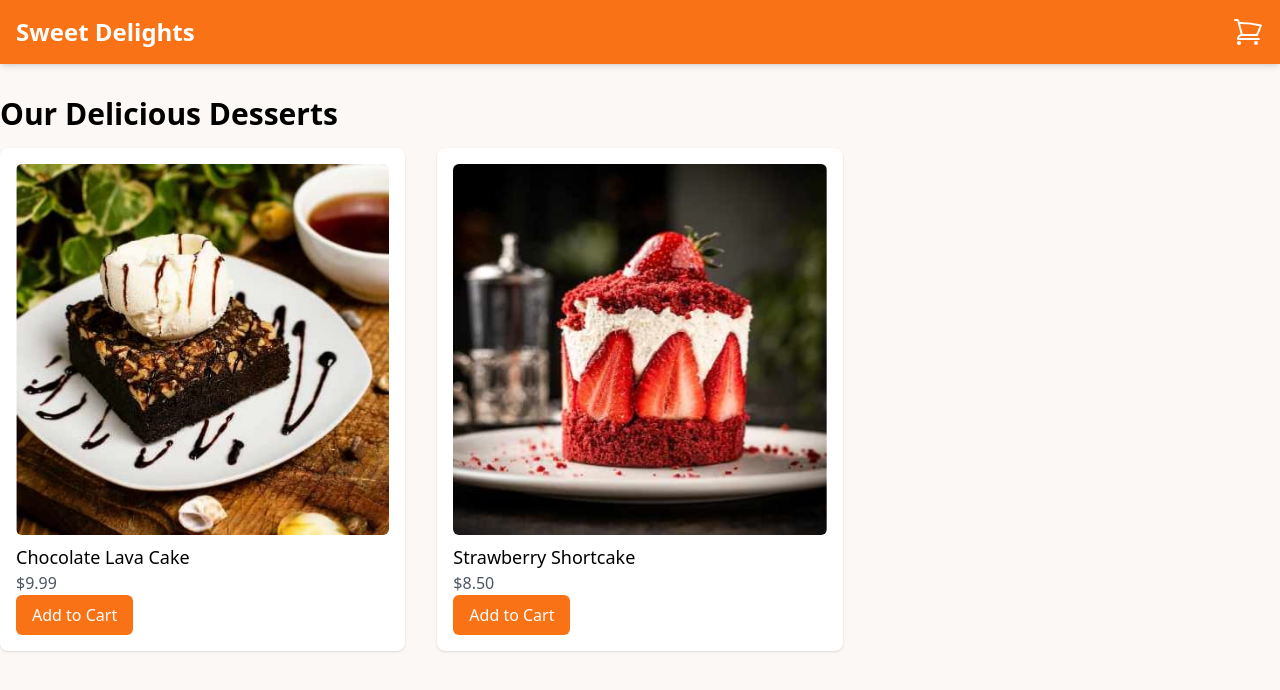
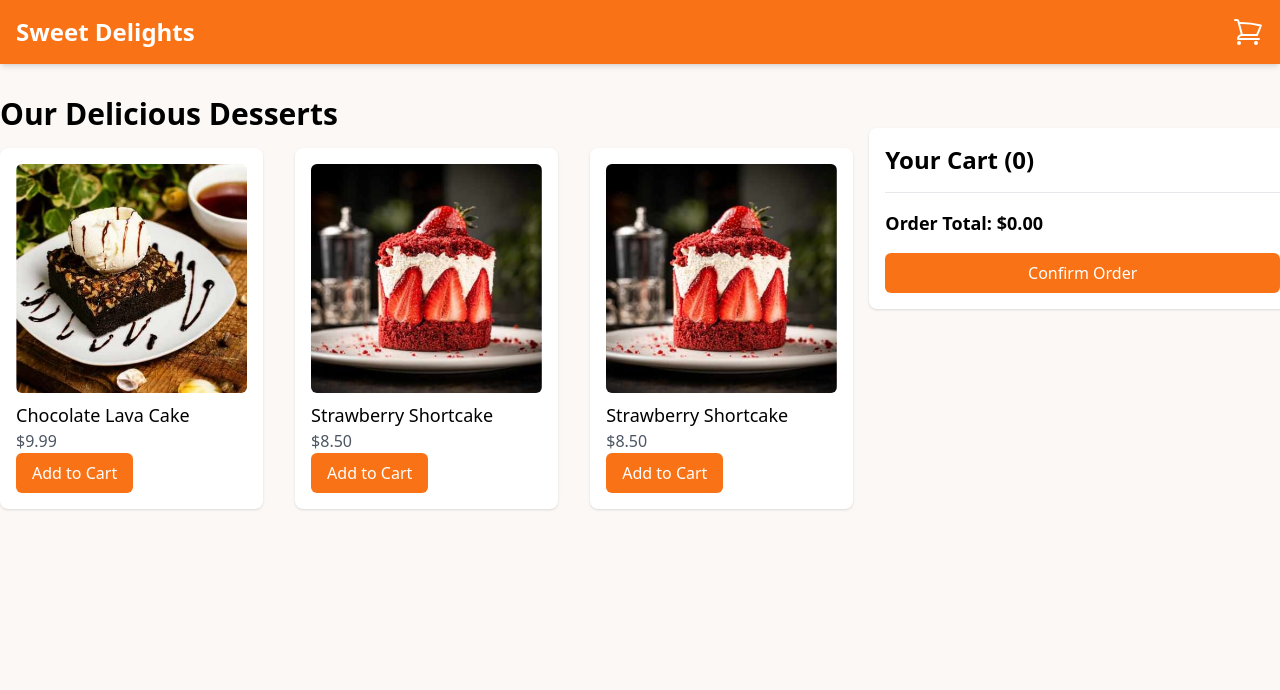
Before and after one commit to delfinjfb/product-list-cart-fem, a React (Create React App) app: page / in a window 1280 px wide. Shown: the top 690 px of the page. Built offline with nearby package versions, Linux system fonts and the light colour scheme.

Commit message:
Cart component

```diff
--- /dev/null
+++ b/src/components/Cart.jsx
@@ -0,0 +1,47 @@
+// src/components/Cart.jsx
+import React from "react";
+
+const Cart = ({cartItems, onRemoveFromCart, onConfirmOrder}) => {
+	const getTotalPrice = () => {
+		return cartItems
+			.reduce((total, item) => total + item.price * item.quantity, 0)
+			.toFixed(2);
+	};
+
+	return (
+		<div className="bg-white p-4 rounded-lg shadow  top-0 right-0 m-4 w-80 md:w-96 lg:static lg:w-full lg:mt-8">
+			<h2 className="text-2xl font-bold mb-4">
+				Your Cart ({cartItems.length})
+			</h2>
+			<ul>
+				{cartItems.map((item, index) => (
+					<li key={index} className="flex justify-between items-center mb-4">
+						<div>
+							<h3 className="text-lg font-medium">{item.name}</h3>
+							<p className="text-gray-600">
+								{item.quantity} x ${item.price.toFixed(2)}
+							</p>
+						</div>
+						<button
+							onClick={() => onRemoveFromCart(item)}
+							className="bg-red-500 text-white px-4 py-2 rounded-md hover:bg-red-600"
+						>
+							Remove
+						</button>
+					</li>
+				))}
+			</ul>
+			<div className="border-t pt-4 mt-4">
+				<p className="text-lg font-bold">Order Total: ${getTotalPrice()}</p>
+				<button
+					onClick={onConfirmOrder}
+					className="bg-orange-500 text-white px-4 py-2 rounded-md hover:bg-orange-600 mt-4 w-full"
+				>
+					Confirm Order
+				</button>
+			</div>
+		</div>
+	);
+};
+
+export default Cart;
--- a/src/pages/Home.jsx
+++ b/src/pages/Home.jsx
@@ -1,9 +1,11 @@
 // src/pages/Home.jsx
-import React from "react";
-import DessertItem from "../components/DessertItem.jsx"; // Assuming you have a DessertItem component
+import React, {useState} from "react";
+import DessertItem from "../components/DessertItem.jsx";
+import Cart from "../components/Cart.jsx";
 
 const Home = () => {
-	// Sample dessert data (replace with your actual data)
+	const [cartItems, setCartItems] = useState([]);
+
 	const desserts = [
 		{
 			name: "Chocolate Lava Cake",
@@ -14,17 +16,71 @@ const Home = () => {
 			name: "Strawberry Shortcake",
 			price: 8.5,
 			image: "/images/image-cake-tablet.jpg"
+		},
+		{
+			name: "Strawberry Shortcake",
+			price: 8.5,
+			image: "/images/image-cake-tablet.jpg"
 		}
 		// ...more desserts
 	];
 
+	const handleAddToCart = dessert => {
+		const existingItem = cartItems.find(item => item.name === dessert.name);
+		if (existingItem) {
+			setCartItems(
+				cartItems.map(item =>
+					item.name === dessert.name
+						? {...item, quantity: item.quantity + 1}
+						: item
+				)
+			);
+		} else {
+			setCartItems([...cartItems, {...dessert, quantity: 1}]);
+		}
+	};
+
+	const handleRemoveFromCart = dessert => {
+		const existingItem = cartItems.find(item => item.name === dessert.name);
+		if (existingItem.quantity === 1) {
+			setCartItems(cartItems.filter(item => item.name !== dessert.name));
+		} else {
+			setCartItems(
+				cartItems.map(item =>
+					item.name === dessert.name
+						? {...item, quantity: item.quantity - 1}
+						: item
+				)
+			);
+		}
+	};
+
+	const handleConfirmOrder = () => {
+		// Handle order confirmation logic here
+		alert("Order confirmed!");
+		setCartItems([]);
+	};
+
 	return (
-		<div className="container mx-auto py-8">
-			<h1 className="text-3xl font-bold mb-4">Our Delicious Desserts</h1>
-			<div className="grid grid-cols-1 md:grid-cols-2 lg:grid-cols-3 gap-8">
-				{desserts.map(dessert => (
-					<DessertItem key={dessert.name} dessert={dessert} />
-				))}
+		<div className="container mx-auto py-8 flex flex-col lg:flex-row lg:justify-between">
+			<div className="w-full lg:w-2/3">
+				<h1 className="text-3xl font-bold mb-4">Our Delicious Desserts</h1>
+				<div className="grid grid-cols-1 md:grid-cols-2 lg:grid-cols-3 gap-8">
+					{desserts.map(dessert => (
+						<DessertItem
+							key={dessert.name}
+							dessert={dessert}
+							onAddToCart={handleAddToCart}
+						/>
+					))}
+				</div>
+			</div>
+			<div className="lg:w-1/3">
+				<Cart
+					cartItems={cartItems}
+					onRemoveFromCart={handleRemoveFromCart}
+					onConfirmOrder={handleConfirmOrder}
+				/>
 			</div>
 		</div>
 	);
```
